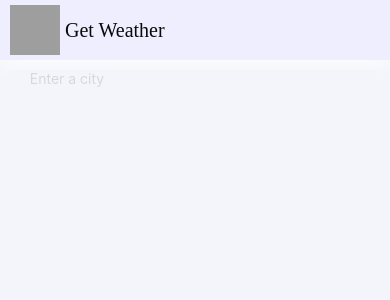
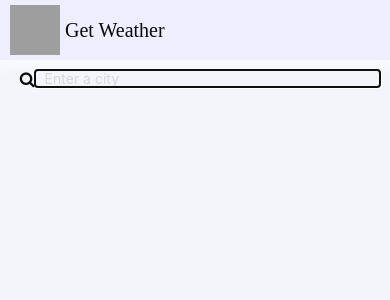
Before and after one commit to wowufoundme/getWeatherMobile, a React Native app: screen / in a window 390 px wide. Shown: the top 300 px of the page. Built offline with nearby package versions, Linux system fonts and the light colour scheme; grey boxes are pictures that could not be loaded.

Commit message:
fix input field and add styling

```diff
--- a/App.js
+++ b/App.js
@@ -13,10 +13,11 @@ const App = () => {
   const [ displayData, setDisplayData ] = useState(false);
 
   const getData = async (city='delhi') => {
-      const data = await fetchData(city);
-      setCityData(data);
-      setDisplayData(true);
-      setCity('');
+    // console.log('reached here', city);
+      // const data = await fetchData(city);
+      // setCityData(data);
+      // setDisplayData(true);
+      // setCity('');
   }
 
   const clearData = () => {
@@ -29,7 +30,7 @@ const App = () => {
   return (
     <ScrollView contentContainerStyle={primaryContainer}>
       <Header title='Get Weather' />
-      <Input city={city} setCity={setCity} />
+      <Input city={city} setCity={setCity} getData={getData} />
     </ScrollView>
   )
 }
--- a/src/components/Input.js
+++ b/src/components/Input.js
@@ -4,12 +4,14 @@ import {
   TextInput,
   StyleSheet
 } from 'react-native';
+import Icon from 'react-native-vector-icons/FontAwesome';
 
 const Input = props => {
 
   const {
     city,
-    setCity
+    setCity,
+    getData
   } = props;
 
   const {
@@ -20,6 +22,7 @@ const Input = props => {
 
   return (
     <View style={inputContainer}>
+      <Icon name='search' size={16} color='#0a0a0a' style={{ paddingLeft: 10 }}/>
       <TextInput
         value={city}
         onChangeText={text => setCity(text)}
@@ -27,6 +30,13 @@ const Input = props => {
         placeholderStyle={placeholderStyles}
         placeholderTextColor="#D8D8D8"
         style={inputText}
+        autoCapitalize='words'
+        autoCompleteType='off'
+        autoCorrect={false}
+        autoFocus
+        clearButtonMode='while-editing'
+        onSubmitEditing={() => getData(city)}
+        blurOnSubmit={false}
       />
     </View>
   )
@@ -38,12 +48,16 @@ const styles = StyleSheet.create({
     width: '95%',
     marginTop: 10,
     elevation: 5,
-    borderRadius: 2
+    borderRadius: 2,
+    display: 'flex',
+    flexDirection: 'row',
+    alignItems: 'center'
   },
   inputText: {
     color: '#0a0a0a',
-    paddingLeft: 20,
-    paddingRight: 20
+    paddingLeft: 10,
+    paddingRight: 20,
+    width: '100%'
   },
   placeholderStyles: {
     color: '#5a5a5a',
```
